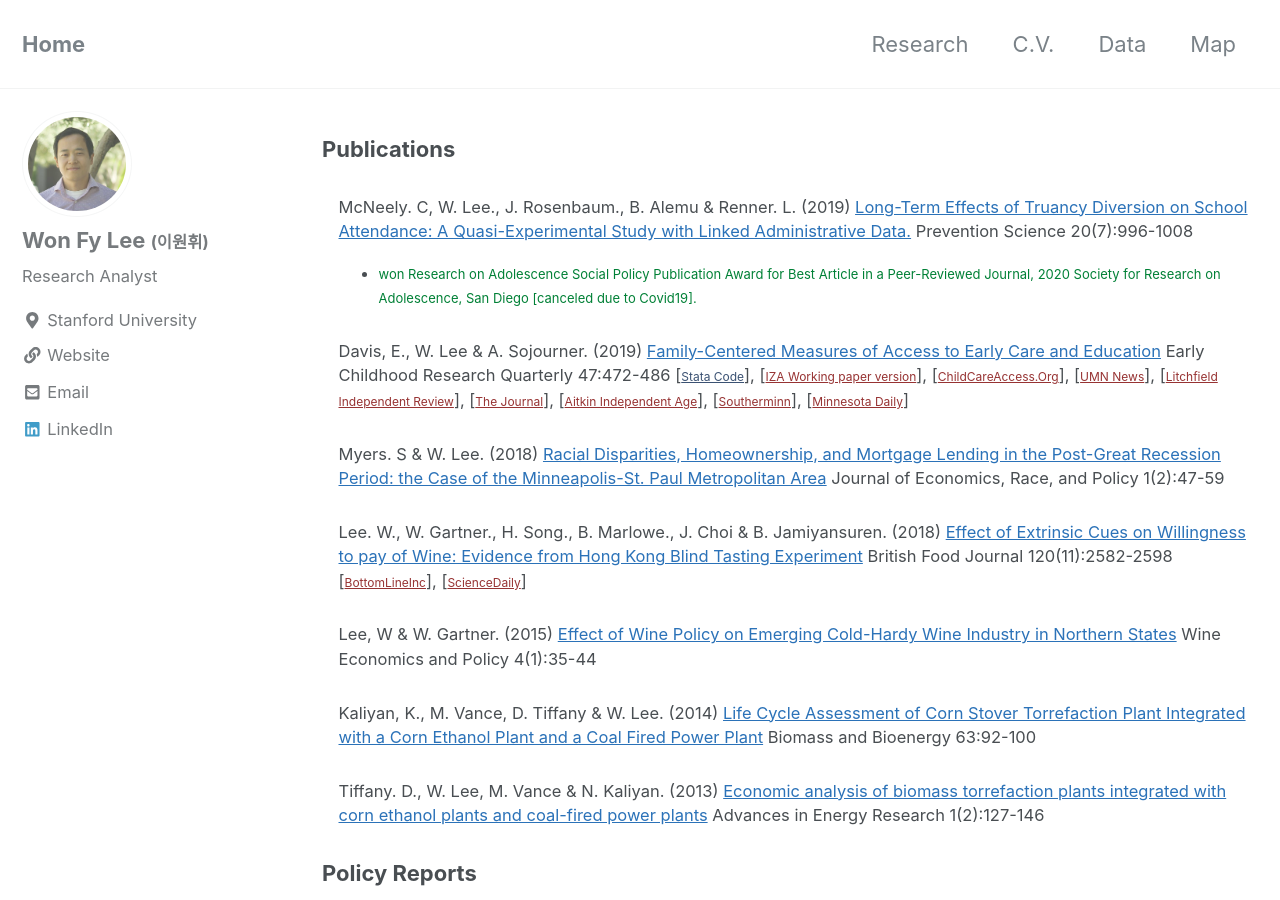
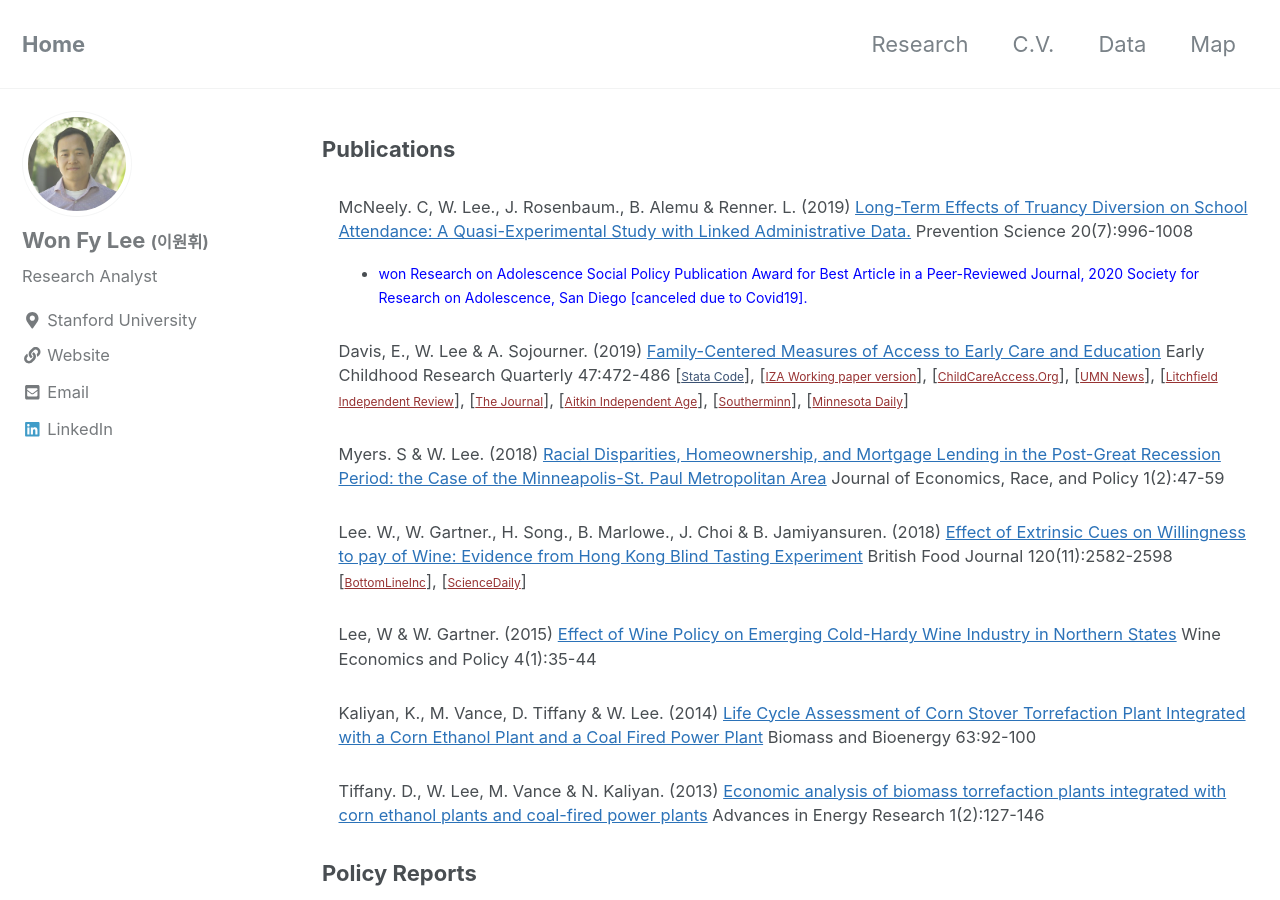
Before and after one commit to leex5089/leex5089.github.io, a Jekyll site: the page built from _pages/Research.md, in a window 1280 px wide and 900 px high. Built offline with Jekyll 4.4.1, drawn with Linux system fonts in a browser that asks for light colours; nearby versions of some CDN libraries.

Commit message:
new files

```diff
--- a/_pages/Research.md
+++ b/_pages/Research.md
@@ -13,7 +13,7 @@
   <p>
   <dd>McNeely. C, W. Lee., J. Rosenbaum., B. Alemu & Renner. L. (2019) <a href="https://link.springer.com/article/10.1007/s11121-019-01027-z" target="_blank" style="color:#2B72B8">Long-Term Effects of Truancy Diversion on School Attendance: A Quasi-Experimental Study with Linked Administrative Data.</a> Prevention Science 20(7):996-1008
   <ul>
-  <li><a style="font-size:13px; color:#008036"> won Research on Adolescence Social Policy Publication Award for Best Article in a Peer-Reviewed Journal, 2020 Society for Research on Adolescence, San Diego [canceled due to Covid19].</a></li>
+  <li><a style="font-size:14px "> won Research on Adolescence Social Policy Publication Award for Best Article in a Peer-Reviewed Journal, 2020 Society for Research on Adolescence, San Diego [canceled due to Covid19].</a></li>
 </ul>
 </dd>
 
```
